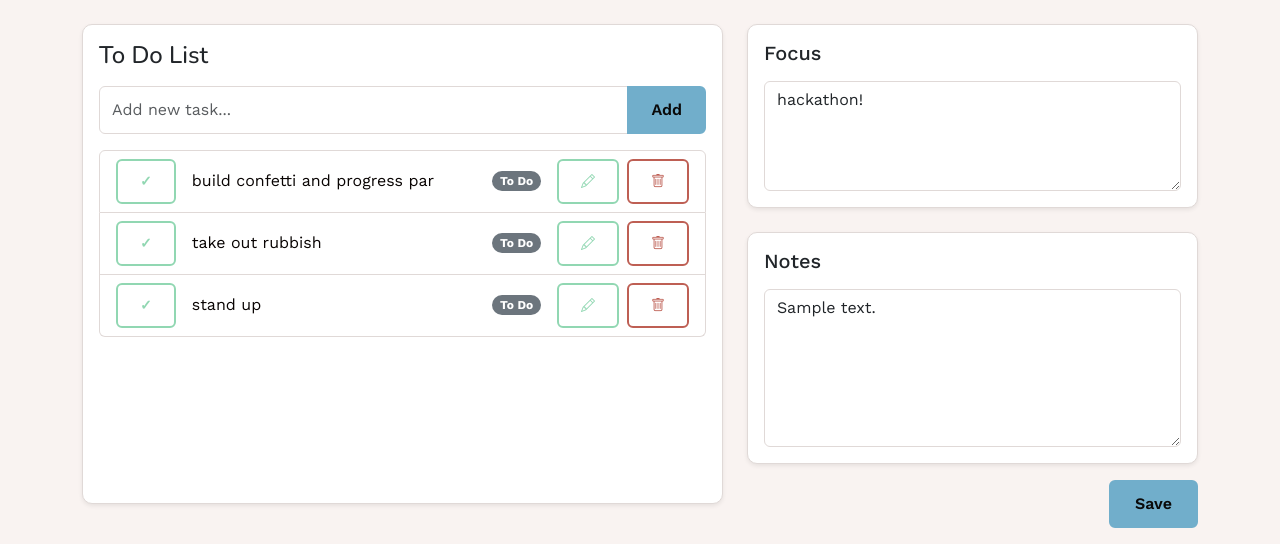
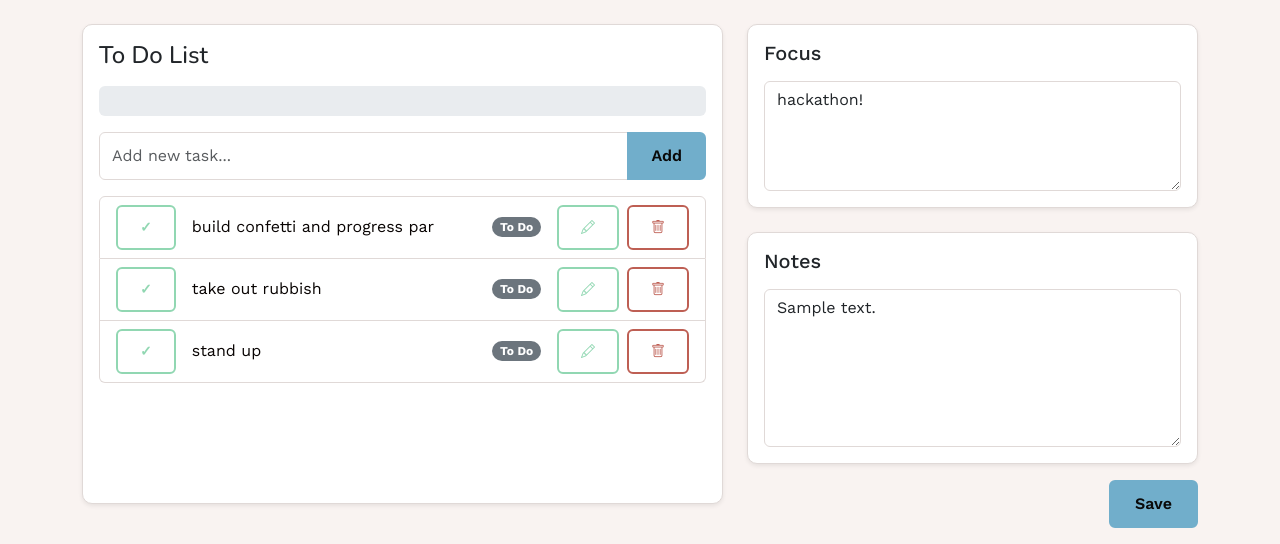
Before and after one commit to ValentinoFarias/Doit, a Django app: page /todolist/ in a window 1280 px wide. Shown: the part 73-617 px from the top of the page. Run offline with Django 4.2, Linux system fonts and the light colour scheme; a user stored in the database is signed in; data comes from the database, SQL or seed files in the repository; both versions use the stored data as it was after the commit; tables that the repository leaves empty hold one stand-in row (values such as "Sample post"); some libraries are stand-ins or nearby versions.

Commit message:
Add task progress tracking and confetti effect on completion

```diff
--- a/doit_app/views.py
+++ b/doit_app/views.py
@@ -91,6 +91,9 @@ def todolist(request):
     tasks = Task.objects.filter(user=request.user)
     focus_items = FocusItem.objects.filter(user=request.user)
     notes = Note.objects.filter(user=request.user)
+    total_tasks = tasks.count()
+    completed_tasks = tasks.filter(is_completed=True).count()
+    progress_percent = round((completed_tasks / total_tasks) * 100) if total_tasks else 0
 
     context = {
         "tasks": tasks,
@@ -98,6 +101,9 @@ def todolist(request):
         "notes": notes,
         "today": timezone.localdate().strftime("%Y-%m-%d"),
         "edit_task_id": edit_task_id,
+        "total_tasks": total_tasks,
+        "completed_tasks": completed_tasks,
+        "progress_percent": progress_percent,
     }
     return render(request, "todolist.html", context)
 
--- /dev/null
+++ b/static/javascript/todolist.js
@@ -0,0 +1,34 @@
+(function () {
+  const progressBar = document.getElementById("todoProgressBar");
+  if (!progressBar) return;
+
+  const progress = parseInt(progressBar.dataset.progress || "0", 10);
+  const totalTasks = parseInt(progressBar.dataset.total || "0", 10);
+
+  if (Number.isNaN(progress) || Number.isNaN(totalTasks)) return;
+
+  if (progress === 100 && totalTasks > 0) {
+    triggerConfetti();
+  }
+
+  function triggerConfetti() {
+    if (window.todoConfettiFired) return;
+
+    window.todoConfettiFired = true;
+
+    const duration = 2000;
+    const end = Date.now() + duration;
+
+    (function frame() {
+      confetti({
+        particleCount: 5,
+        spread: 70,
+        origin: { x: Math.random(), y: Math.random() - 0.2 }
+      });
+
+      if (Date.now() < end) {
+        requestAnimationFrame(frame);
+      }
+    })();
+  }
+})();
--- a/templates/todolist.html
+++ b/templates/todolist.html
@@ -13,6 +13,20 @@
                 <div class="card-body">
 
                     <h4 class="mb-3">To Do List</h4>
+
+                        <div class="progress mb-3" style="height: 30px;">
+                            <div id="todoProgressBar"
+                                 class="progress-bar {% if progress_percent == 100 and total_tasks > 0 %}bg-success{% else %}bg-primary{% endif %}"
+                                 role="progressbar"
+                                 style="width: {{ progress_percent }}%;"
+                                 aria-valuenow="{{ progress_percent }}"
+                                 aria-valuemin="0"
+                                 aria-valuemax="100"
+                                 data-progress="{{ progress_percent }}"
+                                 data-total="{{ total_tasks }}">
+                                {{ progress_percent }}% Completed
+                            </div>
+                        </div>
 
                         <!-- Add New Task -->
                         <form method="POST" class="mb-3">
@@ -176,3 +190,8 @@
 </div>
 
 {% endblock %}
+
+{% block scripts %}
+<script src="https://cdn.jsdelivr.net/npm/canvas-confetti@1.6.0/dist/confetti.browser.min.js"></script>
+<script src="{% static 'javascript/todolist.js' %}"></script>
+{% endblock scripts %}
```
Also changed, not shown: db.sqlite3.
